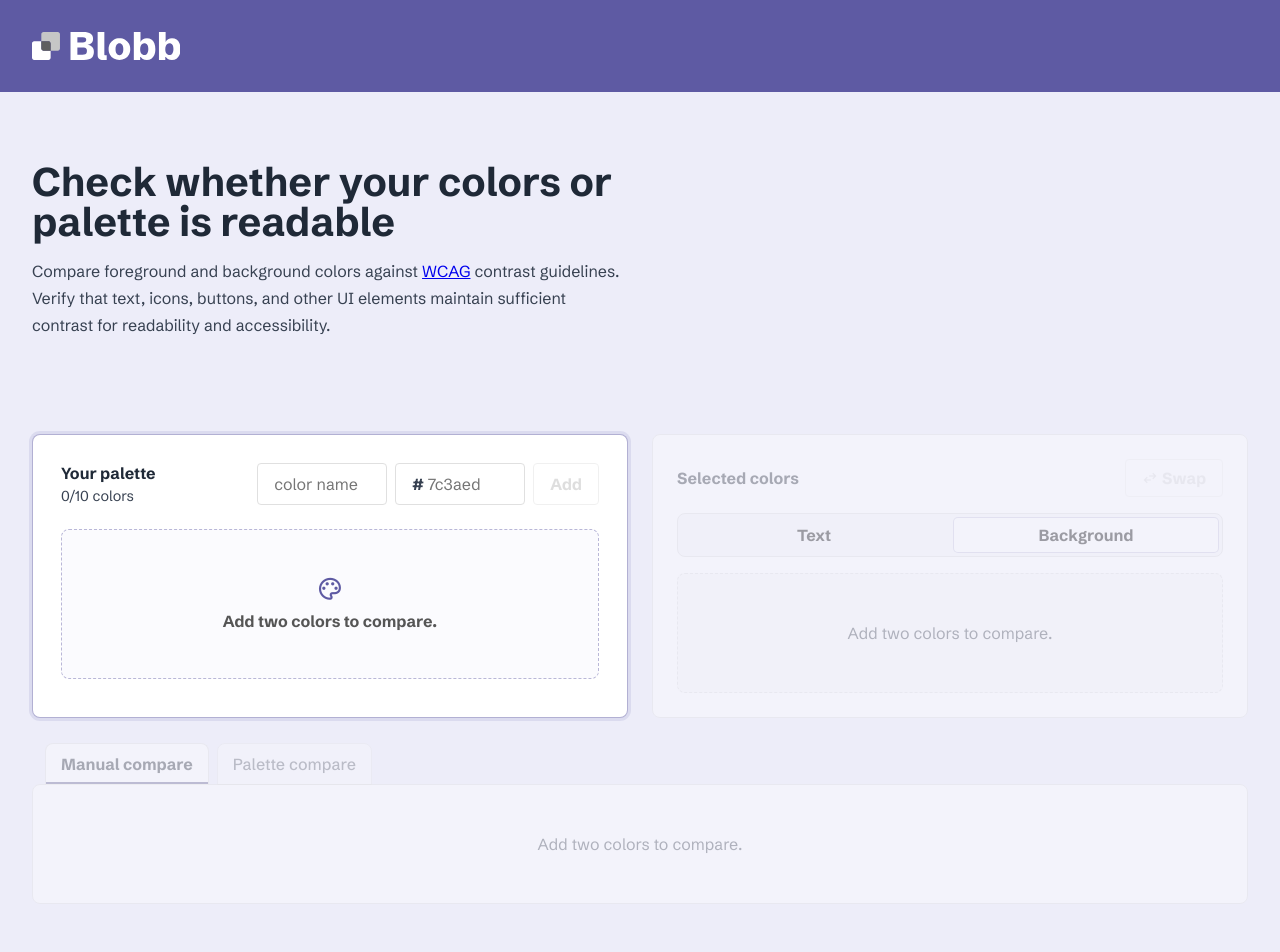
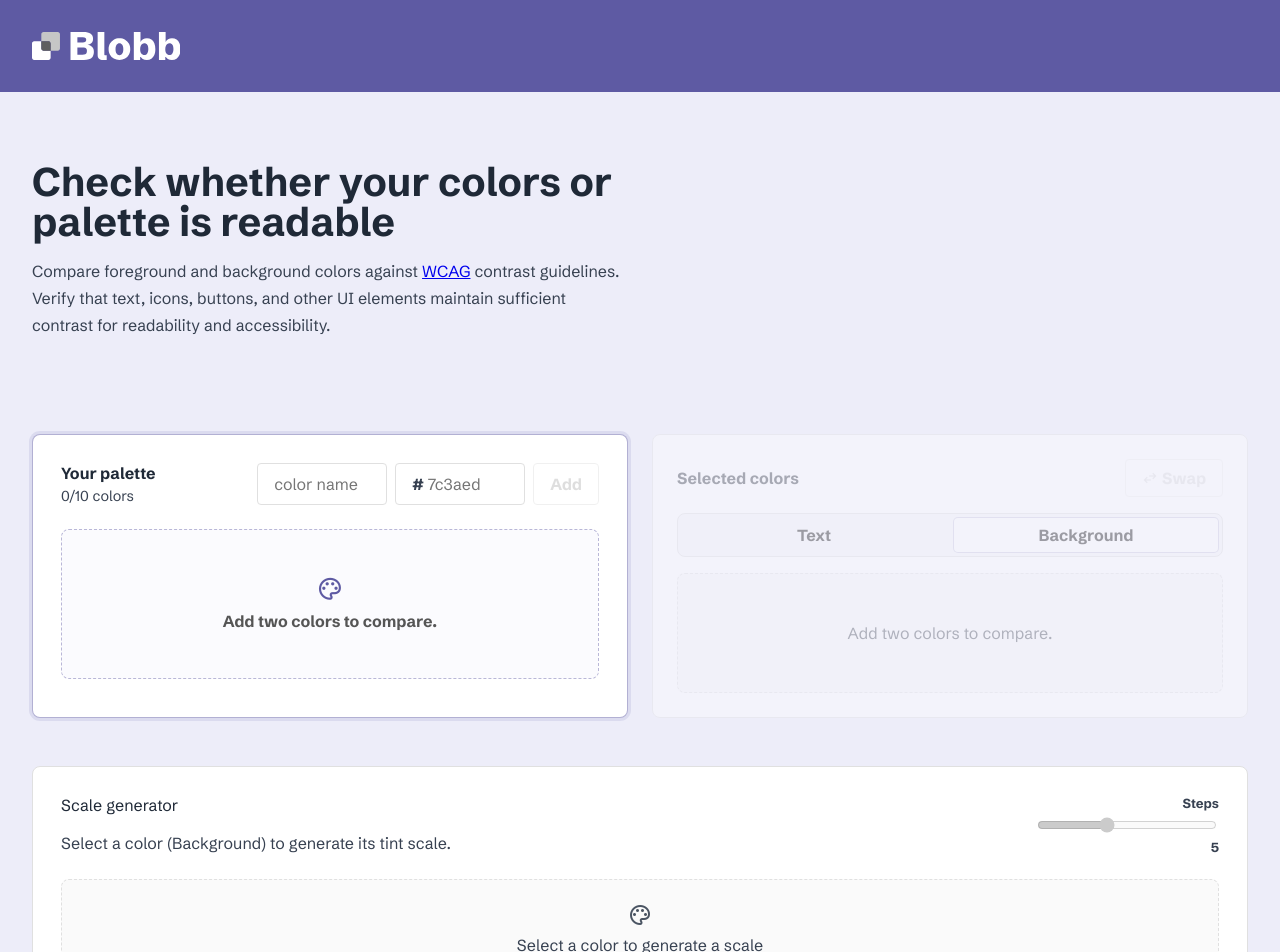
Before and after one commit to Bompilez/Blobb, a React (Vite) app in the folder contrast-palette-checker/: page / in a window 1280 px wide. Shown: the top 952 px of the page. Built offline with nearby package versions, Linux system fonts and the light colour scheme.

Commit message:
Add tint scale generator (2-10 steps)

```diff
--- a/contrast-palette-checker/src/App.css
+++ b/contrast-palette-checker/src/App.css
@@ -229,6 +229,10 @@ body.modal-open {
   grid-template-columns: 1fr 1fr;
 }
 
+.mono {
+  font-family: ui-monospace, SFMono-Regular, Menlo, Monaco, Consolas, "Liberation Mono", "Courier New", monospace;
+}
+
 .color-palette-section {
   background-color: var(--surface-color);
   padding: var(--padding-card);
@@ -238,6 +242,85 @@ body.modal-open {
   transition:
     box-shadow 180ms ease,
     border-color 180ms ease;
+}
+
+.scale-generator-panel {
+  margin-top: var(--space-lg);
+  border: var(--border-default);
+  border-radius: var(--border-radius);
+  background-color: var(--surface-color);
+  padding: var(--padding-card);
+}
+
+.scale-generator-header {
+  display: flex;
+  align-items: flex-start;
+  justify-content: space-between;
+  gap: var(--space-lg);
+  margin-bottom: var(--space-lg);
+}
+
+.scale-generator-subtitle {
+  margin: var(--space-xs) 0 0;
+  color: #374151;
+  line-height: 1.5;
+}
+
+.scale-steps-control {
+  display: grid;
+  justify-items: end;
+  gap: var(--space-xs);
+  font-size: 0.82rem;
+  font-weight: var(--font-weight-bold);
+  color: #374151;
+  white-space: nowrap;
+}
+
+.scale-steps-control input[type="range"] {
+  width: 180px;
+}
+
+.scale-steps-value {
+  display: inline-flex;
+  min-width: 28px;
+  justify-content: flex-end;
+  font-variant-numeric: tabular-nums;
+}
+
+.scale-swatch-grid {
+  display: grid;
+  grid-template-columns: repeat(auto-fit, minmax(180px, 1fr));
+  gap: var(--space-sm);
+}
+
+.scale-swatch-tile {
+  display: grid;
+  grid-template-columns: 1fr auto auto;
+  align-items: center;
+  gap: var(--space-sm);
+  min-height: 44px;
+  padding: 10px 12px;
+  border: none;
+  border-radius: var(--border-radius-secondary);
+  cursor: pointer;
+  font: inherit;
+  text-align: left;
+  transition: transform 150ms ease, box-shadow 150ms ease;
+}
+
+.scale-swatch-tile:hover {
+  transform: translateY(-1px);
+  box-shadow: 0 10px 22px rgba(17, 24, 39, 0.16);
+}
+
+.scale-swatch-label {
+  font-weight: var(--font-weight-bold);
+}
+
+.scale-swatch-hex {
+  font-family: ui-monospace, SFMono-Regular, Menlo, Monaco, Consolas, "Liberation Mono", "Courier New", monospace;
+  font-variant-numeric: tabular-nums;
+  opacity: 0.9;
 }
 
 .color-palette-container {
@@ -1947,6 +2030,23 @@ body.modal-open {
   .footer-content {
     align-items: flex-start;
     flex-direction: column;
+  }
+
+  .scale-generator-header {
+    flex-direction: column;
+    align-items: stretch;
+  }
+
+  .scale-steps-control {
+    justify-items: start;
+  }
+
+  .scale-steps-control input[type="range"] {
+    width: 100%;
+  }
+
+  .scale-swatch-grid {
+    grid-template-columns: 1fr;
   }
 
   .intro-section h1 {
--- a/contrast-palette-checker/src/App.jsx
+++ b/contrast-palette-checker/src/App.jsx
@@ -88,12 +88,50 @@ function getContrast(colorA, colorB) {
   return (lighter + 0.05) / (darker + 0.05);
 }
 
+function getReadableTextColor(hex) {
+  if (!isValidHex(hex)) {
+    return "#111827";
+  }
+
+  const lum = getLuminance(hexToRGB(hex));
+  return lum > 0.45 ? "#111827" : "#ffffff";
+}
+
 function rgbToHex(rgb) {
   function toHex(channel) {
     return channel.toString(16).padStart(2, "0");
   }
 
   return `#${toHex(rgb.r)}${toHex(rgb.g)}${toHex(rgb.b)}`;
+}
+
+function mixWithWhiteChannel(channel, t) {
+  return Math.round(channel + (255 - channel) * t);
+}
+
+function generateTints(hex, count, maxT = 0.8) {
+  if (!isValidHex(hex)) {
+    return [];
+  }
+
+  const safeCount = Math.max(2, Math.min(10, Number(count) || 5));
+  const { r, g, b } = hexToRGB(hex);
+
+  const items = [{ label: "Base", t: 0, hex }];
+  const steps = safeCount - 1;
+
+  for (let i = 1; i <= steps; i++) {
+    const t = (i / steps) * maxT;
+    const tinted = rgbToHex({
+      r: mixWithWhiteChannel(r, t),
+      g: mixWithWhiteChannel(g, t),
+      b: mixWithWhiteChannel(b, t),
+    });
+
+    items.push({ label: `${Math.round(t * 100)}%`, t, hex: tinted });
+  }
+
+  return items;
 }
 
 function hexToHSL(color) {
@@ -179,6 +217,7 @@ function App() {
   const [editColorInput, setEditColorInput] = useState("");
   const [editColorNameInput, setEditColorNameInput] = useState("");
   const [copiedColor, setCopiedColor] = useState("");
+  const [scaleSteps, setScaleSteps] = useState(5);
   const [showPassingOnly, setShowPassingOnly] = useState(false);
   const colorClickTimeoutRef = useRef(null);
   const copiedColorTimeoutRef = useRef(null);
@@ -194,6 +233,9 @@ function App() {
   const canSaveEditColor = isValidHex(cleanedEditColorInput);
   const canComparePalette = colors.length >= 2;
   const isPaletteEmpty = colors.length === 0;
+  const scaleBaseColor = typeof activePaletteColor === "string" ? activePaletteColor : "";
+  const canGenerateScale = isValidHex(scaleBaseColor);
+  const scaleColors = canGenerateScale ? generateTints(scaleBaseColor, scaleSteps) : [];
 
   useEffect(() => {
     return () => {
@@ -723,6 +765,61 @@ function App() {
                 )}
               </div>
 
+              <section className="scale-generator-panel" aria-label="Scale generator">
+                <div className="scale-generator-header">
+                  <div>
+                    <p className="card-heading">Scale generator</p>
+                    <p className="scale-generator-subtitle">
+                      {canGenerateScale ? (
+                        <>
+                          Generating tints from <span className="mono">{scaleBaseColor}</span>.
+                        </>
+                      ) : (
+                        "Select a color (Background) to generate its tint scale."
+                      )}
+                    </p>
+                  </div>
+                  <label className="scale-steps-control">
+                    Steps
+                    <input
+                      type="range"
+                      min="2"
+                      max="10"
+                      value={scaleSteps}
+                      onChange={(e) => setScaleSteps(Number(e.target.value))}
+                      disabled={!canGenerateScale}
+                      aria-label="Scale steps"
+                    />
+                    <span className="scale-steps-value">{scaleSteps}</span>
+                  </label>
+                </div>
+
+                {canGenerateScale ? (
+                  <div className="scale-swatch-grid">
+                    {scaleColors.map((item) => (
+                      <button
+                        key={item.label}
+                        type="button"
+                        className="scale-swatch-tile"
+                        style={{ backgroundColor: item.hex, color: getReadableTextColor(item.hex) }}
+                        onClick={(e) => copyColor(item.hex, e)}
+                      >
+                        <span className="scale-swatch-label">{item.label}</span>
+                        <span className="scale-swatch-hex">{item.hex}</span>
+                        <span className="material-symbols-outlined" aria-hidden="true">
+                          {copiedColor === item.hex ? "check" : "content_copy"}
+                        </span>
+                      </button>
+                    ))}
+                  </div>
+                ) : (
+                  <div className="empty-panel-state">
+                    <span className="material-symbols-outlined">palette</span>
+                    <p>Select a color to generate a scale (up to 10 steps).</p>
+                  </div>
+                )}
+              </section>
+
               <div>
                 {renderCompareModeSelector("compare-mode-selector-desktop")}
                 {compareMode === "manual" && !selectedContrast && (
```
